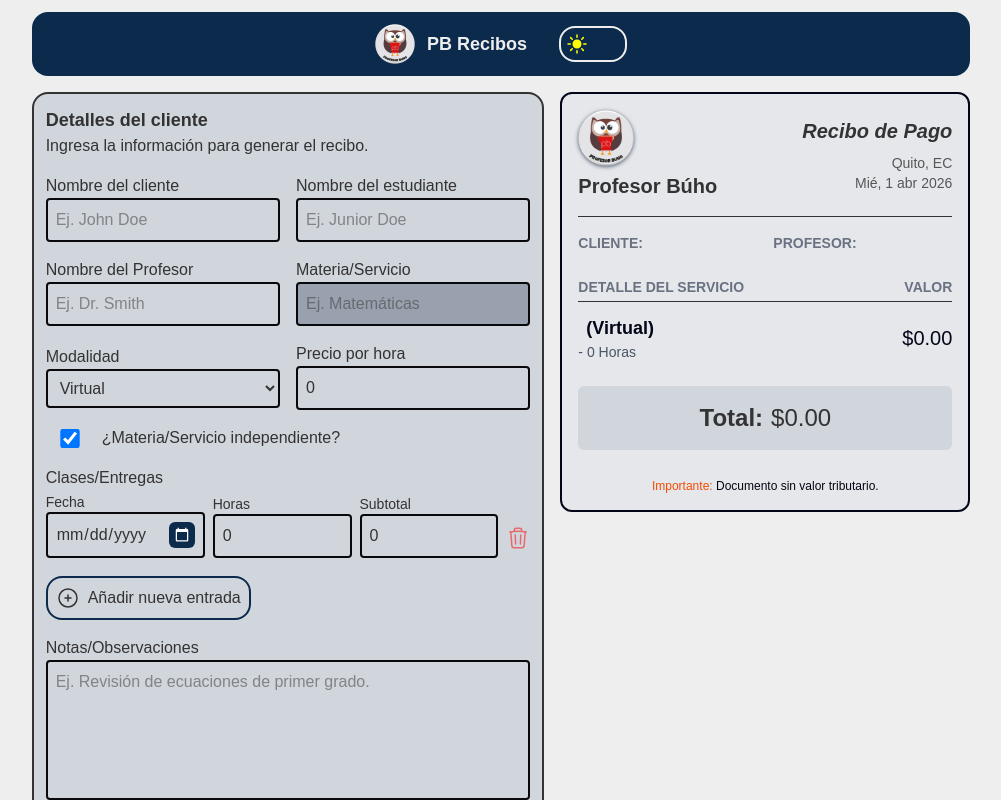
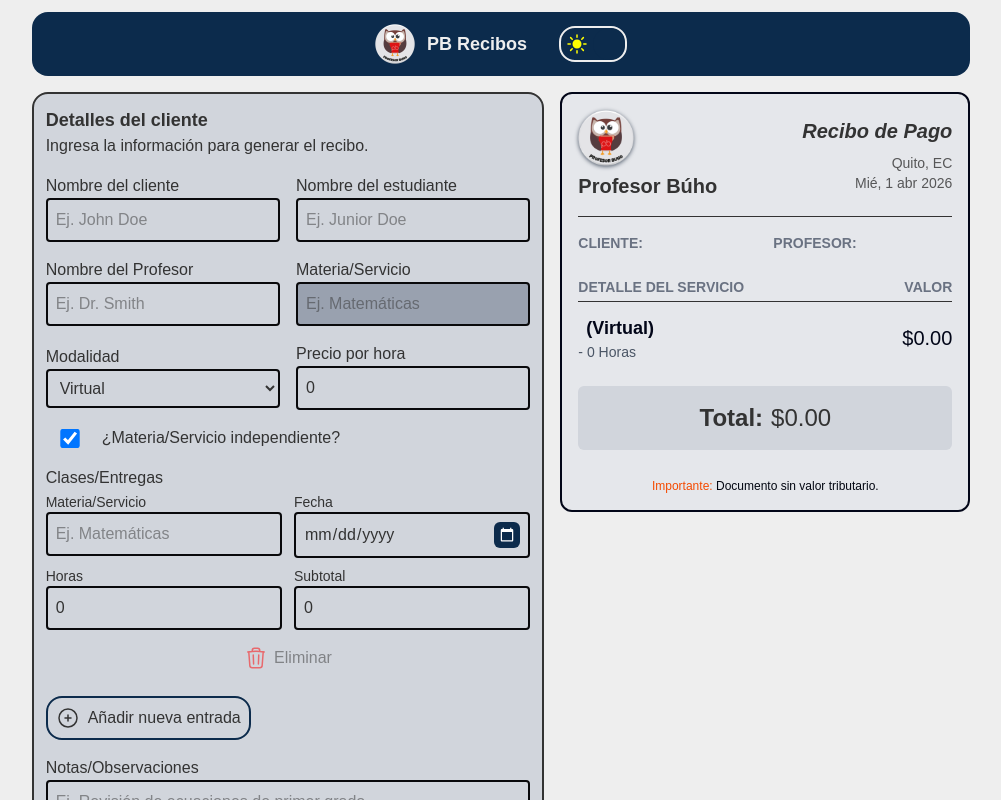
Before and after one commit to bryanquille/profesor-buho-receipts, a React (Vite) app: page / in a window 1280 px wide. Both pictures are taken after a click on the checkbox "¿Materia/Servicio independiente?". Shown: the top 800 px of the page, without its empty margins (139-1140 px from the left). Built offline with nearby package versions, Linux system fonts and the light colour scheme; a web font is replaced by a local one.

Commit message:
add a new optional field of subject or service in dynamic input to make it independant in case of several options

```diff
--- a/src/components/receipt/DynamicInputs.tsx
+++ b/src/components/receipt/DynamicInputs.tsx
@@ -5,7 +5,11 @@ import RemoveButton from "../ui/RemoveButton"
 import ErrorMessage from "../ui/ErrorMessage"
 import AddItemButtom from "../ui/AddItemButtom"
 
-function DynamicInputs() {
+interface DynamicInputsProps {
+  isIndependantSubjectOrService: boolean | undefined;
+}
+
+function DynamicInputs({ isIndependantSubjectOrService }: DynamicInputsProps) {
   const { register, control, formState: { errors } } = useFormContext<ReceiptData>()
   const { fields, append, remove } = useFieldArray({
     control,
@@ -19,8 +23,19 @@ function DynamicInputs() {
         fields.map((field, index) => (
           <div key={field.id}>
             <div
-              className="w-full flex justify-between items-end gap-2"
+              className={`${isIndependantSubjectOrService ? 'grid grid-cols-2 gap-y-2 gap-x-3' : 'w-full flex justify-between items-end gap-2'}`}
             >
+              {isIndependantSubjectOrService &&
+                <Input
+                  labelText="Materia/Servicio"
+                  smallFont={true}
+                  type="text"
+                  id={`independantSubjectOrService-${index}`}
+                  placeholder="Ej. Matemáticas"
+                  {...register(`items.${index}.independantSubjectOrService` as const)}
+                />
+              }
+
               <Input
                 labelText="Fecha"
                 smallFont={true}
@@ -47,6 +62,7 @@ function DynamicInputs() {
                 id={`subtotal-${index}`}
                 placeholder="$10.00"
                 className="w-1/4"
+                step="0.01"
                 {...register(`items.${index}.subtotal` as const,
                   { valueAsNumber: true }
                 )}
@@ -55,6 +71,7 @@ function DynamicInputs() {
               <RemoveButton
                 disabledExpression={fields.length === 1}
                 handleClick={() => remove(index)}
+                isIndependantSubjectOrService={isIndependantSubjectOrService}
               />
             </div>
             <div className="mt-1.5 mb-2 flex flex-col justify-center items-start gap-1">
--- a/src/components/receipt/LightReceipt.tsx
+++ b/src/components/receipt/LightReceipt.tsx
@@ -86,7 +86,7 @@ const LightReceipt = forwardRef<HTMLElement, ReceiptPreviewPropsTypes>(
               formData.items.map((item, index) => (
                 <ReceiptServiceDetails
                   key={index}
-                  subjectOrService={formData.subjectOrService}
+                  subjectOrService={formData.independantSubjectOrService ? item.independantSubjectOrService ?? "" : formData.subjectOrService ?? ""}
                   modality={mappedModalityOptions[formData.modality]}
                   dateOfClasses={item.dateOfClasses}
                   hoursOfClasses={item.hoursOfClasses as number}
--- a/src/components/receipt/ReceiptForm.tsx
+++ b/src/components/receipt/ReceiptForm.tsx
@@ -89,6 +89,7 @@ function ReceiptForm({ onGenerate }: ReceiptFormPropsTypes) {
           type="number"
           id="pricePerHour"
           placeholder="Ej. $10.00"
+          step="0.01"
           {...register('pricePerHour', { valueAsNumber: true })}
           error={errors.pricePerHour as FieldError}
         />
@@ -109,7 +110,9 @@ function ReceiptForm({ onGenerate }: ReceiptFormPropsTypes) {
         />
       </div>
 
-      <DynamicInputs />
+      <DynamicInputs
+        isIndependantSubjectOrService={isIndependantSubjectOrService}
+      />
 
       <Textarea
         labelText="Notas/Observaciones"
--- a/src/components/receipt/ReceiptPreview.tsx
+++ b/src/components/receipt/ReceiptPreview.tsx
@@ -80,7 +80,7 @@ const ReceiptPreview = () => {
             formData.items.map((item, index) => (
               <ReceiptServiceDetails
                 key={index}
-                subjectOrService={formData.subjectOrService}
+                subjectOrService={formData.independantSubjectOrService ? item.independantSubjectOrService ?? "" : formData.subjectOrService ?? ""}
                 modality={mappedModalityOptions[formData.modality]}
                 dateOfClasses={item.dateOfClasses}
                 hoursOfClasses={item.hoursOfClasses as number}
--- a/src/components/ui/RemoveButton.tsx
+++ b/src/components/ui/RemoveButton.tsx
@@ -1,19 +1,23 @@
 import { RemoveIcon } from "./Icons"
 
 interface RemoveButtonPropsTypes {
+  isIndependantSubjectOrService: boolean | undefined;
   disabledExpression: boolean;
   handleClick: () => void;
 }
 
-function RemoveButton({ disabledExpression, handleClick }: RemoveButtonPropsTypes) {
+function RemoveButton({ disabledExpression, handleClick, isIndependantSubjectOrService }: RemoveButtonPropsTypes) {
   return (
     <button
       type="button"
       disabled={disabledExpression}
       onClick={handleClick}
-      className="cursor-pointer py-2 disabled:opacity-50 disabled:cursor-not-allowed"
+      className={`cursor-pointer mx-auto py-2 disabled:opacity-50 disabled:cursor-not-allowed ${isIndependantSubjectOrService ? 'flex justify-center items-end gap-1.5 col-span-2' : ''}`}
     >
       <RemoveIcon />
+      {isIndependantSubjectOrService &&
+        <span>Eliminar</span>
+      }
     </button>
   )
 }
--- a/src/lib/schemas.ts
+++ b/src/lib/schemas.ts
@@ -58,10 +58,7 @@ export const ReceiptSchema = z.object({
     .min(1, "El nombre del profesor es requerido.")
     .min(2, "El nombre del profesor es muy corto."),
 
-  subjectOrService: z
-    .string()
-    .min(1, "Debes especificar la materia o servicio.")
-    .min(2, "La materio o servicio es demasiado corto."),
+  subjectOrService: z.string().optional(),
 
   modality: z
     .enum(modalityOptions, { message: 'Debes escoger una modalidad.' }),
```
